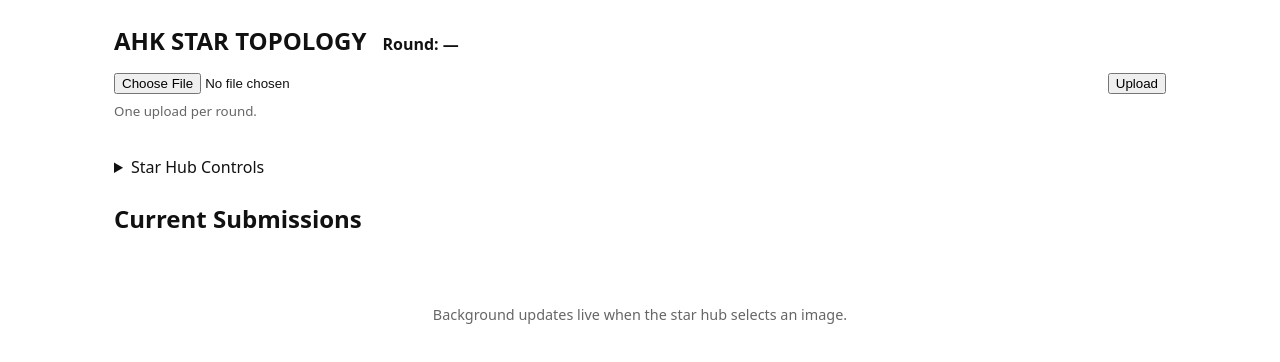
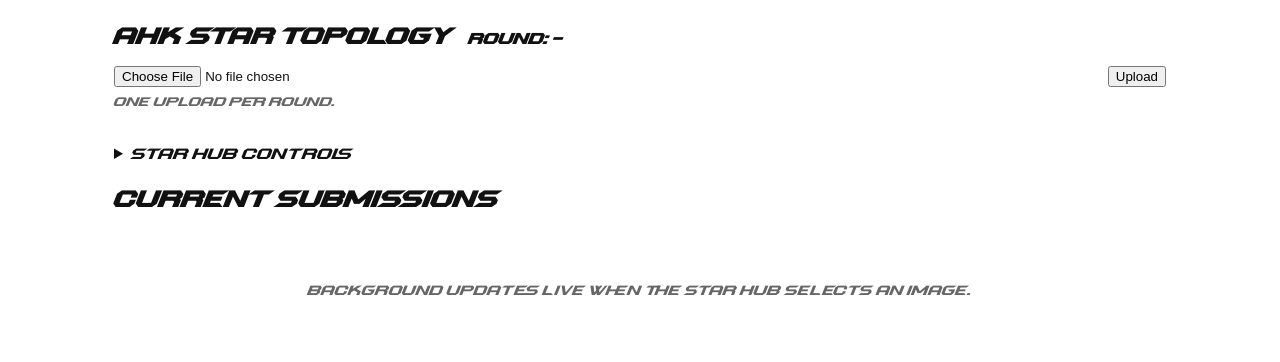
Before and after one commit to electro-cute-angels/ahk-star-topology, a website: page public/index.html in a window 1280 px wide. Drawn offline with nearby package versions, Linux system fonts and the light colour scheme; no server answers.

Commit message:
Update style.css

```diff
--- a/public/style.css
+++ b/public/style.css
@@ -12,7 +12,7 @@
   html, body { height: 100%; }
   body {
     margin: 0;
-    font-family: ui-sans-serif, system-ui, -apple-system, Segoe UI, Roboto, sans-serif;
+    font-family: 'Sprintura';
     color: #111;
   }
 
```
